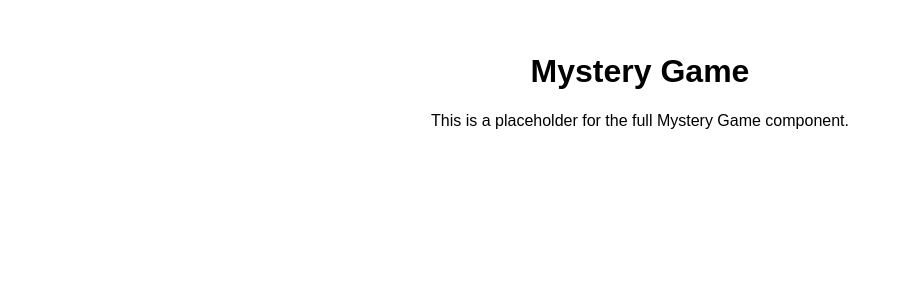
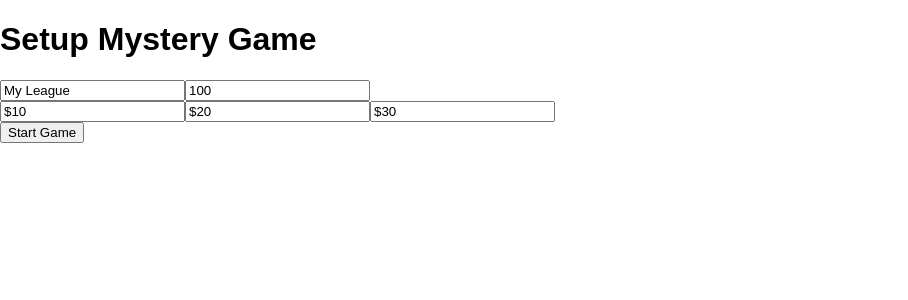
Before and after one commit to AlmostPerfectionProShop/mystery-game, a React (Vite) app: page / in a window 1280 px wide. Shown: the top 300 px of the page, without its empty margins (0-908 px from the left). Built offline with nearby package versions, Linux system fonts and the light colour scheme.

Commit message:
Update MysteryGame.jsx

```diff
--- a/src/MysteryGame.jsx
+++ b/src/MysteryGame.jsx
@@ -1,11 +1,140 @@
+import React, { useState } from 'react';
+import { motion } from 'framer-motion';
+import './index.css';
 
-import React, { useState } from 'react';
+const randomDraw = (min, max, duration = 3000, callback) => {
+  let interval;
+  const start = Date.now();
+  const draw = () => Math.floor(Math.random() * (max - min + 1)) + min;
+
+  const tick = () => {
+    const now = Date.now();
+    if (now - start >= duration) {
+      clearInterval(interval);
+      callback(draw());
+    }
+  };
+
+  interval = setInterval(tick, 50);
+};
+
+const GameBox = ({ label, value, onDraw, disabled }) => (
+  <div className="game-box">
+    <div className="game-label">{label}</div>
+    <motion.div
+      className="game-value"
+      animate={{ scale: [1, 1.2, 1] }}
+      transition={{ duration: 0.5 }}
+    >
+      {value ?? '--'}
+    </motion.div>
+    <button onClick={onDraw} disabled={disabled || value !== null}>
+      Draw
+    </button>
+  </div>
+);
 
 const MysteryGame = () => {
+  const [leagueName, setLeagueName] = useState('My League');
+  const [minScore, setMinScore] = useState(100);
+  const [prizes, setPrizes] = useState(['$10', '$20', '$30']);
+  const [gameScores, setGameScores] = useState([null, null, null]);
+  const [drawing, setDrawing] = useState(false);
+  const [editing, setEditing] = useState(false);
+  const [lightMode, setLightMode] = useState(true);
+  const [showSetup, setShowSetup] = useState(true);
+
+  const drawGame = (index) => {
+    if (drawing) return;
+    setDrawing(true);
+    randomDraw(minScore, 300, 3000, (score) => {
+      const newScores = [...gameScores];
+      newScores[index] = score;
+      setGameScores(newScores);
+      setDrawing(false);
+    });
+  };
+
+  const total = gameScores.every((v) => v !== null)
+    ? gameScores.reduce((a, b) => a + b, 0)
+    : null;
+
+  const reset = () => setGameScores([null, null, null]);
+
   return (
-    <div style={{ textAlign: 'center', padding: '2rem' }}>
-      <h1>Mystery Game</h1>
-      <p>This is a placeholder for the full Mystery Game component.</p>
+    <div className={lightMode ? 'light-mode' : 'dark-mode'}>
+      {showSetup ? (
+        <div className="setup-screen">
+          <h1>Setup Mystery Game</h1>
+          <input
+            placeholder="League Name"
+            value={leagueName}
+            onChange={(e) => setLeagueName(e.target.value)}
+          />
+          <input
+            type="number"
+            placeholder="Minimum Score"
+            value={minScore}
+            onChange={(e) => setMinScore(Number(e.target.value))}
+          />
+          <div className="prize-inputs">
+            {prizes.map((prize, i) => (
+              <input
+                key={i}
+                value={prize}
+                onChange={(e) => {
+                  const newPrizes = [...prizes];
+                  newPrizes[i] = e.target.value;
+                  setPrizes(newPrizes);
+                }}
+              />
+            ))}
+          </div>
+          <button onClick={() => setShowSetup(false)}>Start Game</button>
+        </div>
+      ) : (
+        <div className="game-screen">
+          <h1>{leagueName}</h1>
+          <div className="games-row">
+            {[0, 1, 2].map((i) => (
+              <GameBox
+                key={i}
+                label={`Game ${i + 1}`}
+                value={gameScores[i]}
+                onDraw={() => drawGame(i)}
+                disabled={i > 0 && gameScores[i - 1] === null}
+              />
+            ))}
+          </div>
+          <div className="series-display">
+            <strong>Mystery Series:</strong> {total ?? '--'}
+          </div>
+          <div className="button-row">
+            <button onClick={() => setEditing(!editing)}>
+              {editing ? 'Done Editing' : 'Edit Prizes'}
+            </button>
+            <label>
+              <input
+                type="checkbox"
+                checked={!lightMode}
+                onChange={() => setLightMode(!lightMode)}
+              />
+              Dark Mode
+            </label>
+            <button onClick={reset}>Reset Drawing</button>
+            <button onClick={() => setShowSetup(true)}>Settings</button>
+          </div>
+          {editing && (
+            <div className="prizes-row">
+              {prizes.map((p, i) => (
+                <div key={i} className="prize-item">
+                  Game {i + 1}: {p}
+                </div>
+              ))}
+            </div>
+          )}
+        </div>
+      )}
     </div>
   );
 };
```
